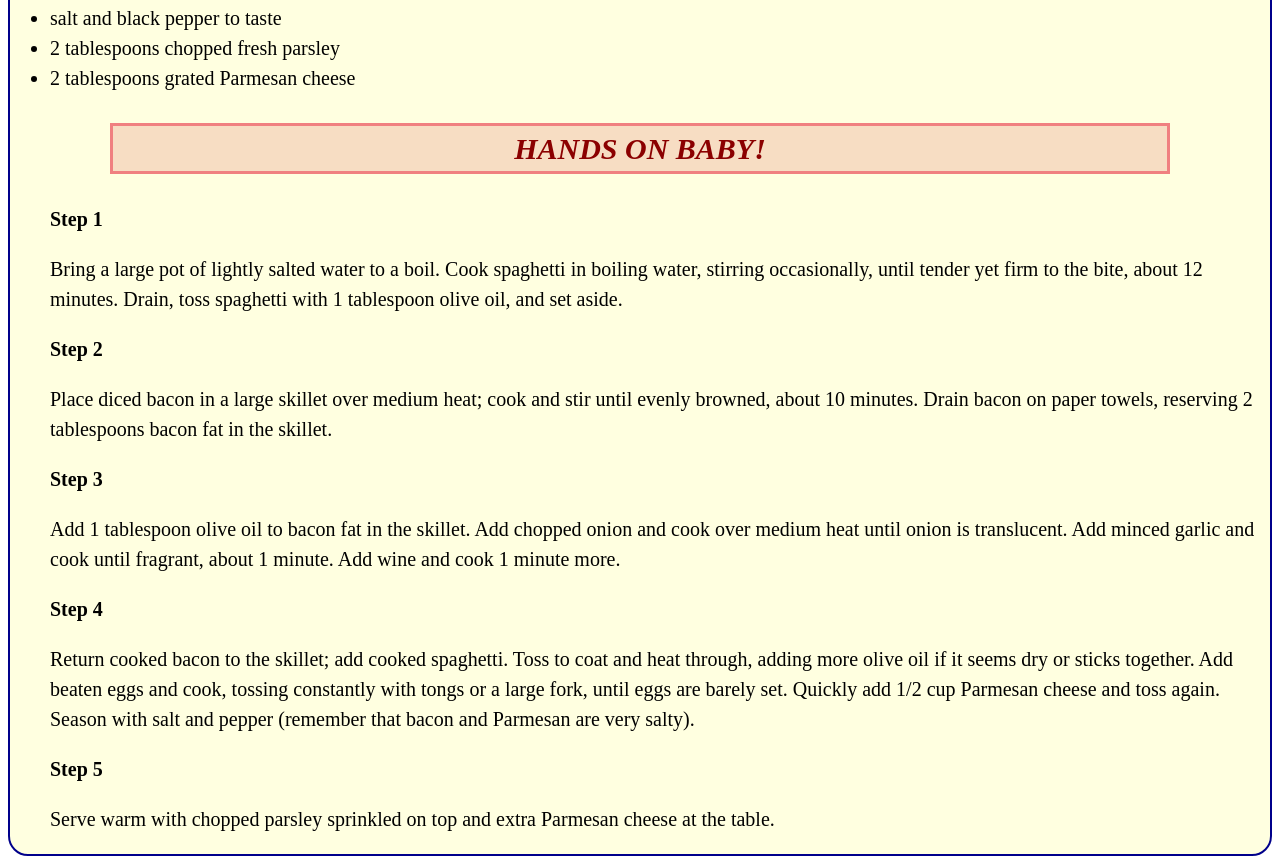
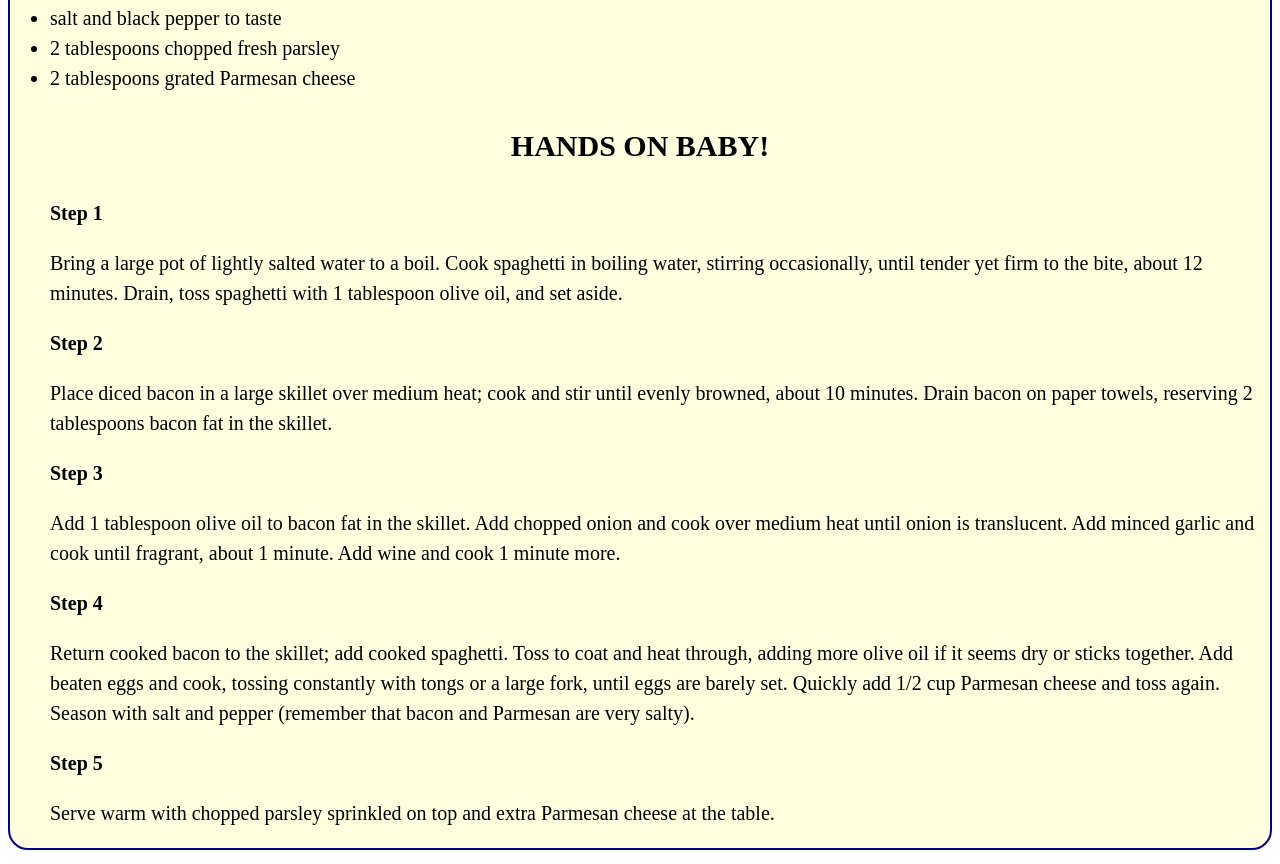
Before and after one commit to nikolas-seven/ale-recipes, a plain HTML site: page recipes/carbonara.html in a window 1280 px wide. Shown: the part 1027-1891 px from the top of the page. Drawn offline with Linux system fonts and the light colour scheme.

Commit message:
fix: fix presentation for "hands on baby" head

```diff
--- a/index.css
+++ b/index.css
@@ -34,14 +34,6 @@ h1, h2, h3{
     font-size: 30px;
 }
 
-.steps h3{
-    color: darkred;
-    margin-inline: 100px;
-    border: solid lightcoral;
-    background-color: hsla(9, 65%, 67%, 0.273);
-    font-style: italic;
-}
-
 .ingredients ul, .steps ol{
     text-align: left;
 }
```
